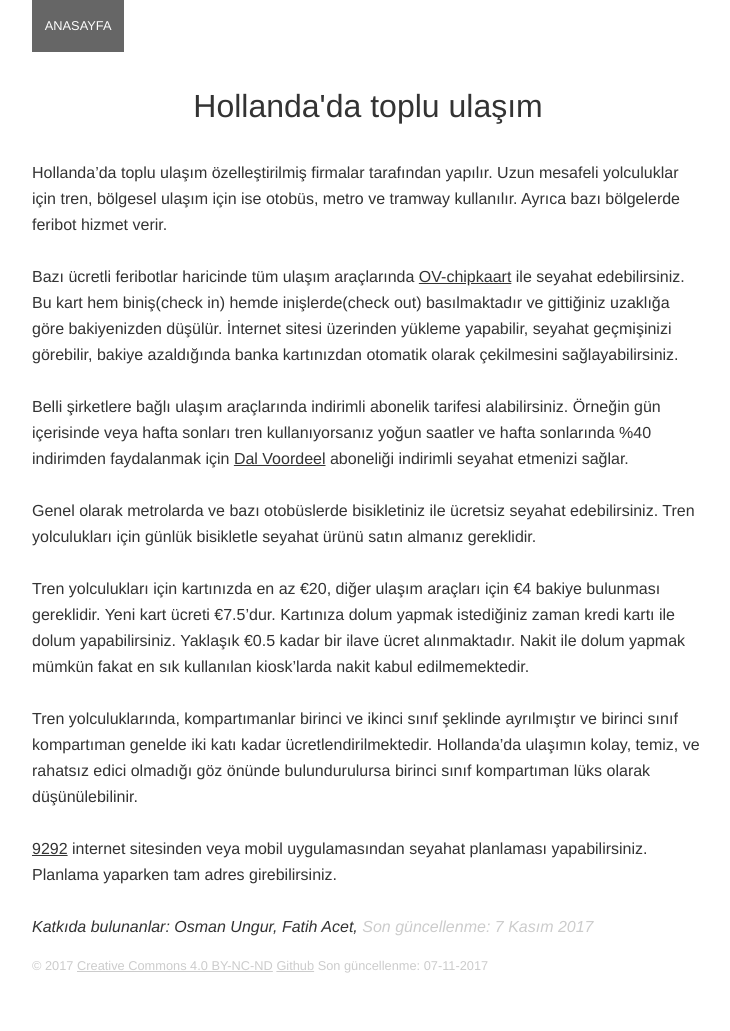
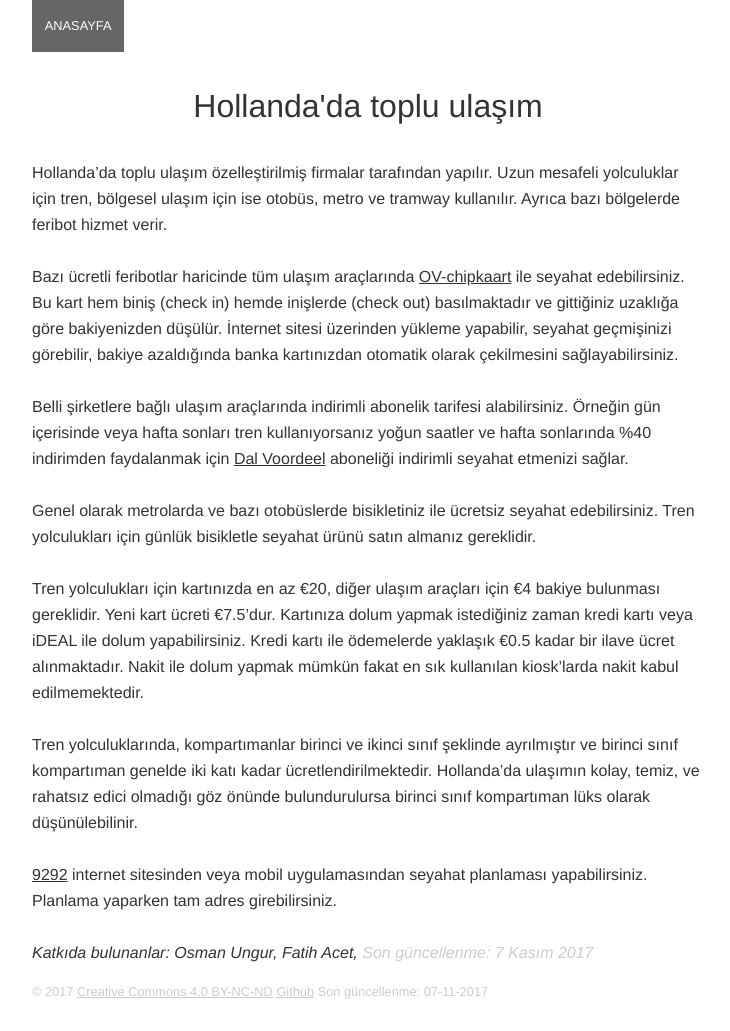
Before and after one commit to o/yurtdisinda-calismak-wiki, a Jekyll site: the page built from nl/toplu-ulasim.md, in a window 1280 px wide. Shown: the whole page, without its empty margins (272-1002 px from the left). Built offline with Jekyll 4.4.1, drawn with Linux system fonts in a browser that asks for light colours; before the commit the page ends 1005 px from its top, so only the background shows below that.

Commit message:
Kart yükleme ile ilgili küçük düzenlemeler

```diff
--- a/nl/toplu-ulasim.md
+++ b/nl/toplu-ulasim.md
@@ -9,13 +9,13 @@ description: Hollanda'da toplu ulaşım ile seyahat konusunda pratik bilgiler
 
 Hollanda'da toplu ulaşım özelleştirilmiş firmalar tarafından yapılır. Uzun mesafeli yolculuklar için tren, bölgesel ulaşım için ise otobüs, metro ve tramway kullanılır. Ayrıca bazı bölgelerde feribot hizmet verir.
 
-Bazı ücretli feribotlar haricinde tüm ulaşım araçlarında [OV-chipkaart](https://www.ov-chipkaart.nl) ile seyahat edebilirsiniz. Bu kart hem biniş(check in) hemde inişlerde(check out) basılmaktadır ve gittiğiniz uzaklığa göre bakiyenizden düşülür. İnternet sitesi üzerinden yükleme yapabilir, seyahat geçmişinizi görebilir, bakiye azaldığında banka kartınızdan otomatik olarak çekilmesini sağlayabilirsiniz.
+Bazı ücretli feribotlar haricinde tüm ulaşım araçlarında [OV-chipkaart](https://www.ov-chipkaart.nl) ile seyahat edebilirsiniz. Bu kart hem biniş (check in) hemde inişlerde (check out) basılmaktadır ve gittiğiniz uzaklığa göre bakiyenizden düşülür. İnternet sitesi üzerinden yükleme yapabilir, seyahat geçmişinizi görebilir, bakiye azaldığında banka kartınızdan otomatik olarak çekilmesini sağlayabilirsiniz.
 
 Belli şirketlere bağlı ulaşım araçlarında indirimli abonelik tarifesi alabilirsiniz. Örneğin gün içerisinde veya hafta sonları tren kullanıyorsanız yoğun saatler ve hafta sonlarında %40 indirimden faydalanmak için [Dal Voordeel](https://www.ns.nl/en/season-tickets/dal-voordeel.html) aboneliği indirimli seyahat etmenizi sağlar.
 
 Genel olarak metrolarda ve bazı otobüslerde bisikletiniz ile ücretsiz seyahat edebilirsiniz. Tren yolculukları için günlük bisikletle seyahat ürünü satın almanız gereklidir.
 
-Tren yolculukları için kartınızda en az €20, diğer ulaşım araçları için €4 bakiye bulunması gereklidir. Yeni kart ücreti €7.5'dur. Kartınıza dolum yapmak istediğiniz zaman kredi kartı ile dolum yapabilirsiniz. Yaklaşık €0.5 kadar bir ilave ücret alınmaktadır. Nakit ile dolum yapmak mümkün fakat en sık kullanılan kiosk'larda nakit kabul edilmemektedir.
+Tren yolculukları için kartınızda en az €20, diğer ulaşım araçları için €4 bakiye bulunması gereklidir. Yeni kart ücreti €7.5'dur. Kartınıza dolum yapmak istediğiniz zaman kredi kartı veya iDEAL ile dolum yapabilirsiniz. Kredi kartı ile ödemelerde yaklaşık €0.5 kadar bir ilave ücret alınmaktadır. Nakit ile dolum yapmak mümkün fakat en sık kullanılan kiosk'larda nakit kabul edilmemektedir.
 
 Tren yolculuklarında, kompartımanlar birinci ve ikinci sınıf şeklinde ayrılmıştır ve birinci sınıf kompartıman genelde iki katı kadar ücretlendirilmektedir. Hollanda'da ulaşımın kolay, temiz, ve rahatsız edici olmadığı göz önünde bulundurulursa birinci sınıf kompartıman lüks olarak düşünülebilinir.
 
```
